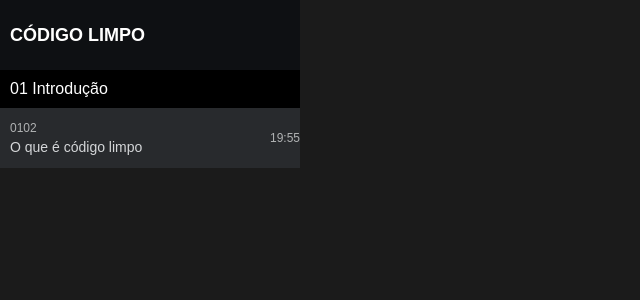
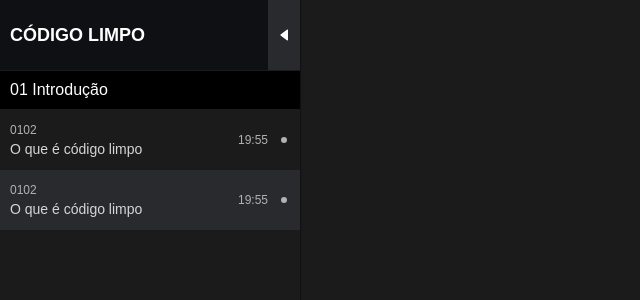
Before and after one commit to GabriellBarbosa/React-Course-Page, a React (Vite) app: page /content/curso/clean-code in a window 1280 px wide. Shown: the top 300 px of the page, without its empty margins (0-640 px from the left). Built offline with nearby package versions, Linux system fonts and the light colour scheme.

Commit message:
course sidenav layout

```diff
--- a/src/components/CourseNavBar.module.css
+++ b/src/components/CourseNavBar.module.css
@@ -1,13 +1,18 @@
 .wrapper {
+    position: fixed;
+    height: 100vh;
     width: 18.75rem;
-    background-color: var(--gray-3);
+    background-color: var(--gray-2);
+    box-shadow: 0 0 2px 0 var(--gray-0);
 }
 
 .header {
     display: flex;
     align-items: center;
+    justify-content: space-between;
     background-color: var(--gray-1);
     height: 4.375rem;
+    margin-bottom: 1px;
 }
 
 .header .title {
@@ -18,17 +23,41 @@
     padding-left: 0.625rem;
 }
 
+.header .toggle_navbar_btn {
+    height: 100%;
+    width: 2rem;
+    background-color: var(--gray-3);
+    background-image: url('../assets/arrow-course-navbar.svg');
+    background-repeat: no-repeat;
+    background-position: center;
+    cursor: pointer;
+}
+
+.header .toggle_navbar_btn:hover {
+    background-color: var(--gray-4);
+}
+
 .charpter .title {
     background-color: var(--gray-0);
     font-weight: normal;
     font-size: 1rem;
     padding: 0.625rem;
+    margin-bottom: 1px;
 }
 
 .charpter .video {
     display: flex;
     align-items: center;
     justify-content: space-between;
+    cursor: pointer;
+}
+
+.charpter .video:nth-child(even) {
+    background-color: var(--gray-3);
+}
+
+.charpter .video:hover {
+    background-color: var(--gray-1);
 }
 
 .charpter .video_name_wrapper {
@@ -47,3 +76,17 @@
     font-size: 0.875rem;
     line-height: 1.313rem;
 }
+
+.charpter .video_duration_wrapper {
+    display: flex;
+    align-items: center;
+}
+
+.charpter .video_duration_wrapper .video_watched_feedback {
+    display: block;
+    width: 0.375rem;
+    height: 0.375rem;
+    background-color: var(--gray-5);
+    border-radius: 50%;
+    margin: 0 .813rem;
+}
--- a/src/components/CourseNavBar.tsx
+++ b/src/components/CourseNavBar.tsx
@@ -5,11 +5,11 @@ function CourseNavBar() {
         <div className={styles.wrapper}>
             <div className={styles.header}>
                 <h1 className={styles.title}>Código Limpo</h1>
-                <span aria-label="mostrar ou esconder o menu"></span>
+                <span className={styles.toggle_navbar_btn} aria-label="mostrar ou esconder o menu"></span>
             </div>
             <div className={styles.charpter}>
                 <h2 className={styles.title}>01 Introdução</h2>
-                <ul>
+                <ul className={styles.video_list}>
                     <li className={styles.video}>
                         <div className={styles.video_name_wrapper}>
                             <span className={styles.video_number}>0102</span>
@@ -17,7 +17,17 @@ function CourseNavBar() {
                         </div>
                         <div className={styles.video_duration_wrapper}>
                             <p className={styles.video_duration}>19:55</p>
-                            <span aria-label='vídeo já assistido'></span>
+                            <span className={styles.video_watched_feedback} aria-label='vídeo já assistido'></span>
+                        </div>
+                    </li>
+                    <li className={styles.video}>
+                        <div className={styles.video_name_wrapper}>
+                            <span className={styles.video_number}>0102</span>
+                            <p className={styles.video_name}>O que é código limpo</p>
+                        </div>
+                        <div className={styles.video_duration_wrapper}>
+                            <p className={styles.video_duration}>19:55</p>
+                            <span className={styles.video_watched_feedback} aria-label='vídeo já assistido'></span>
                         </div>
                     </li>
                 </ul>
```
Also changed, not shown: src/assets/arrow-course-navbar.svg (added).
